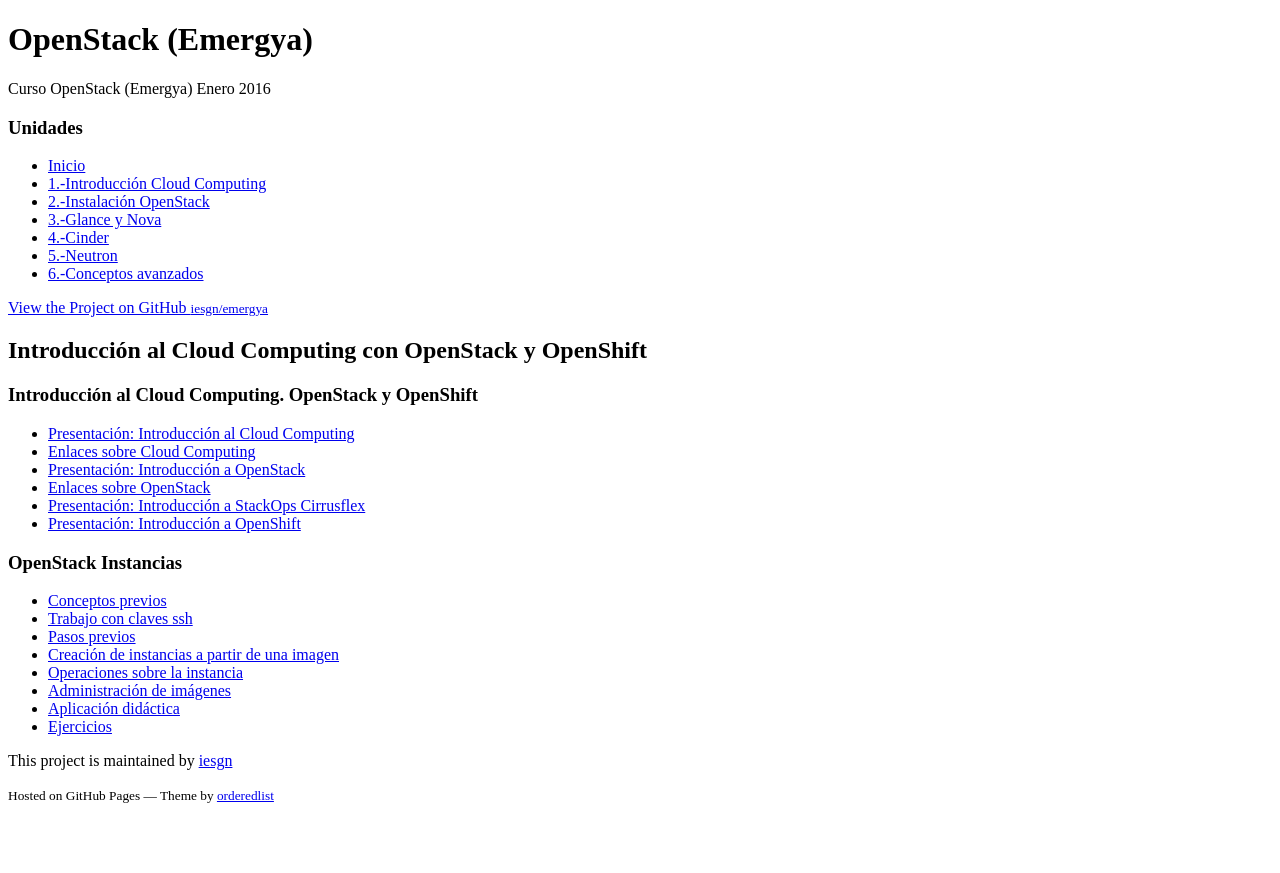
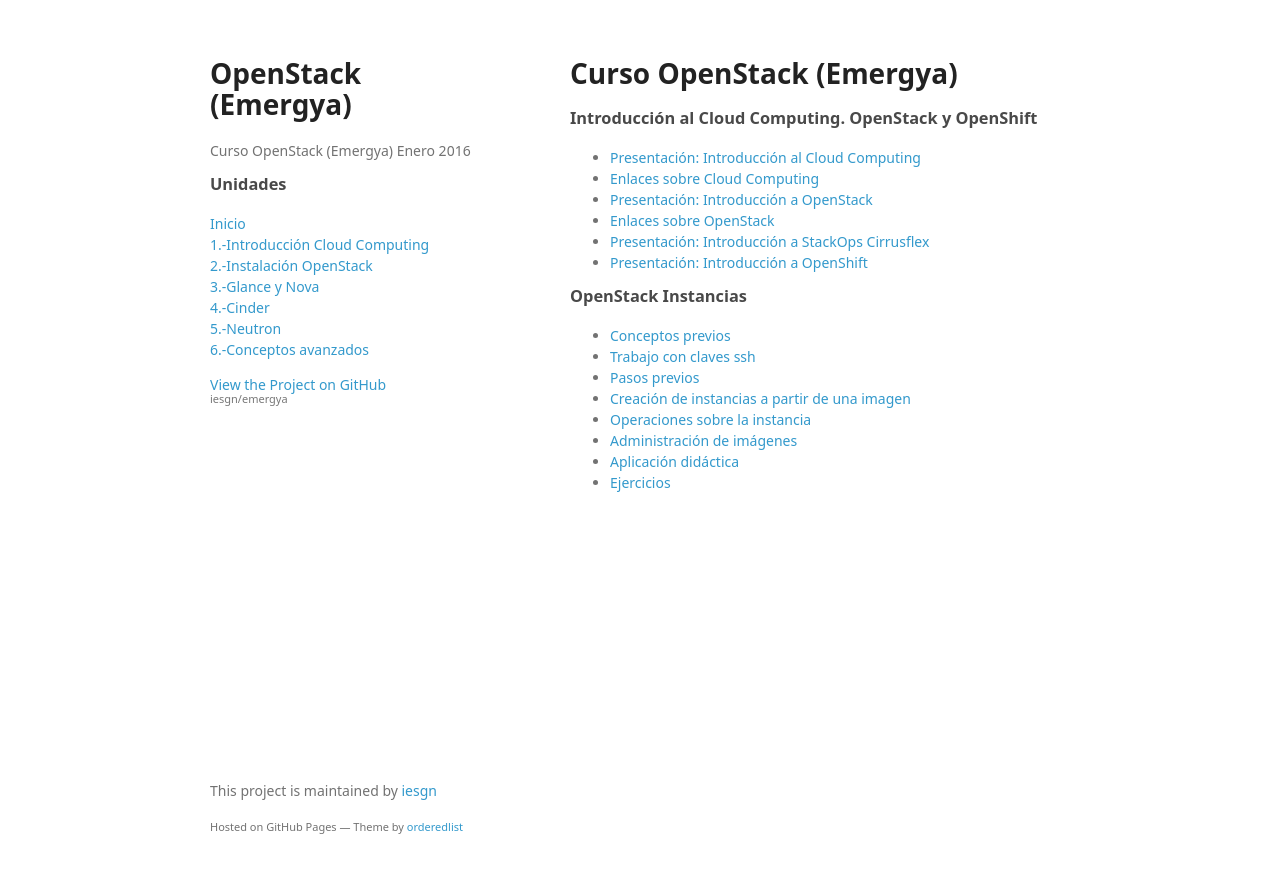
Before and after one commit to iesgn/emergya, a Jekyll site: the page built from curso/u1/index.md, in a window 1280 px wide. Shown: the top 873 px of the page. Built offline with Jekyll 4.4.1, drawn with Linux system fonts in a browser that asks for light colours.

Commit message:
Arrego css

```diff
--- a/_layouts/blog.html
+++ b/_layouts/blog.html
@@ -5,8 +5,8 @@
     <meta http-equiv="X-UA-Compatible" content="chrome=1">
     <title>{{page.tittle}}</title>
 
-    <link rel="stylesheet" href="stylesheets/styles.css">
-    <link rel="stylesheet" href="stylesheets/github-light.css">
+    <link rel="stylesheet" href="/stylesheets/styles.css">
+    <link rel="stylesheet" href="/stylesheets/github-light.css">
     <meta name="viewport" content="width=device-width">
     <!--[if lt IE 9]>
     <script src="//html5shiv.googlecode.com/svn/trunk/html5.js"></script>
--- a/curso/u1/index.md
+++ b/curso/u1/index.md
@@ -1,6 +1,6 @@
 ---
 layout: blog
-tittle: Introducción al Cloud Computing con OpenStack y OpenShift
+tittle: Curso OpenStack (Emergya)
 menu:
   - Unidades
 ---
```
